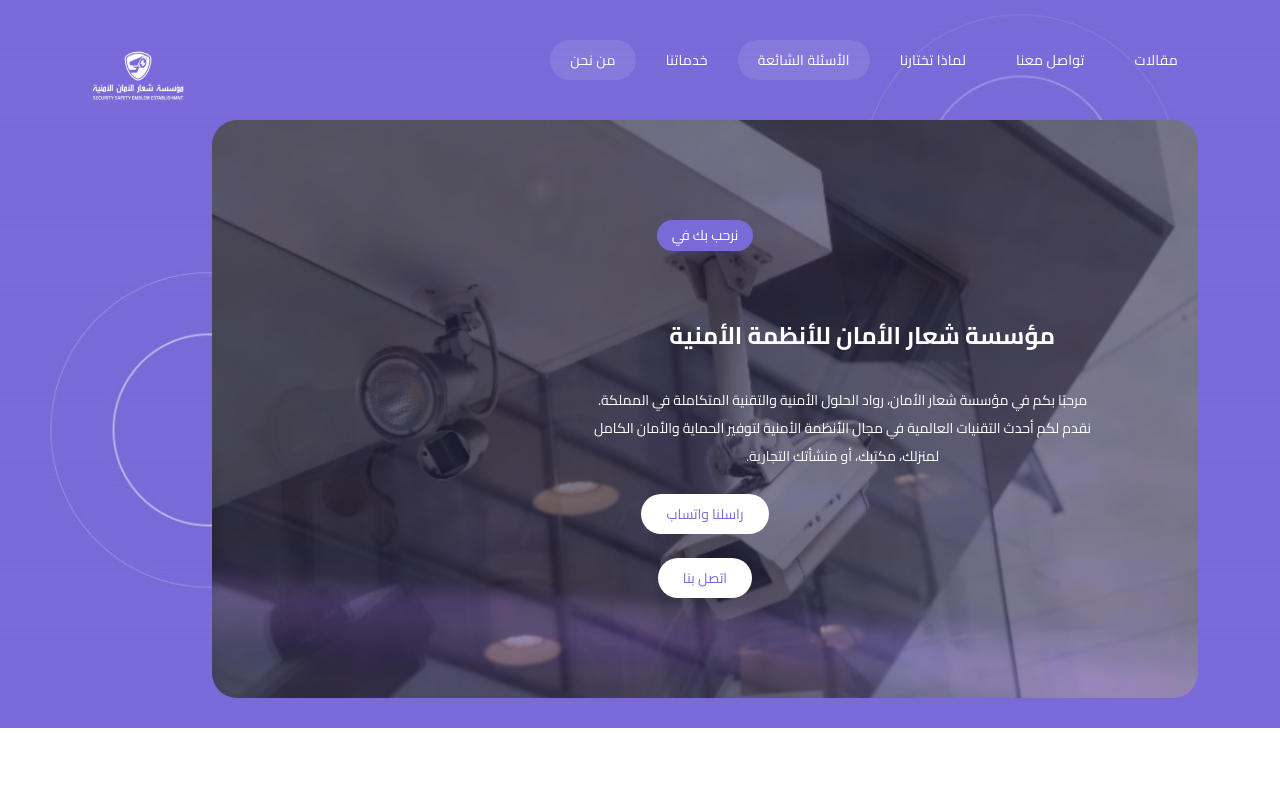
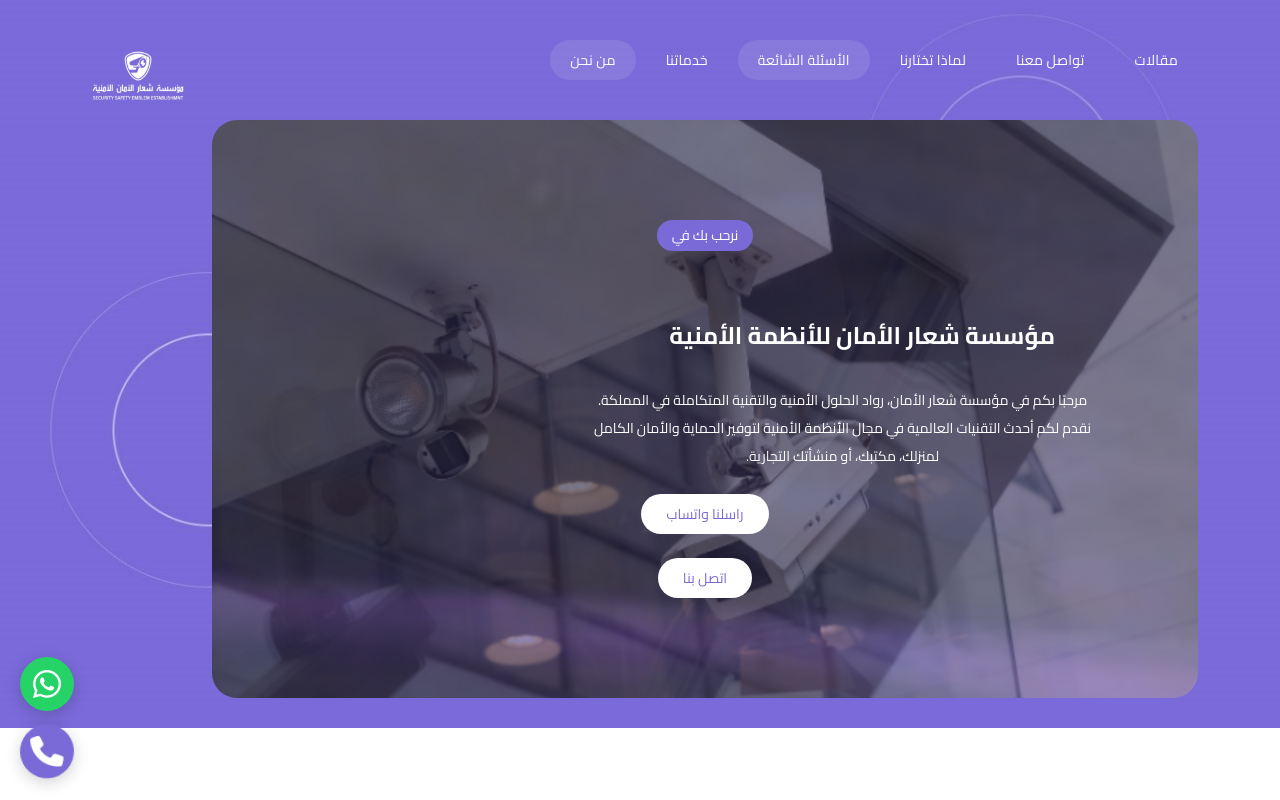
Before and after one commit to akram2000akram/shaaralamaanend, a plain HTML site: page index.html in a window 1280 px wide. Shown: the top 800 px of the page. Drawn offline with nearby package versions, Linux system fonts and the light colour scheme.

Commit message:
Update index.html

```diff
--- a/index.html
+++ b/index.html
@@ -115,6 +115,53 @@
             padding: 5px 10px;
             border-radius: 5px;
         }
+
+
+        /* أزرار الاتصال الثابتة */
+.fixed-contact-buttons {
+    position: fixed;
+    left: 20px;
+    bottom: 20px;
+    z-index: 9999;
+    display: flex;
+    flex-direction: column;
+    gap: 15px;
+}
+
+.fixed-contact-buttons a {
+    display: flex;
+    align-items: center;
+    justify-content: center;
+    width: 54px;
+    height: 54px;
+    border-radius: 50%;
+    color: #fff;
+    font-size: 2rem;
+    box-shadow: 0 4px 16px rgba(0,0,0,0.18);
+    transition: transform 0.2s;
+    animation: shake 1.2s infinite;
+    text-decoration: none;
+}
+
+.fixed-contact-buttons .whatsapp-btn {
+    background: #25D366;
+    animation-delay: 0s;
+}
+
+.fixed-contact-buttons .call-btn {
+    background: #7a6ad8;
+    animation-delay: 0.6s;
+}
+
+@keyframes shake {
+    0% { transform: translateY(0) rotate(0); }
+    10% { transform: translateY(-2px) rotate(-5deg);}
+    20% { transform: translateY(2px) rotate(5deg);}
+    30% { transform: translateY(-2px) rotate(-5deg);}
+    40% { transform: translateY(2px) rotate(5deg);}
+    50% { transform: translateY(0) rotate(0);}
+    100% { transform: translateY(0) rotate(0);}
+}
     </style>
 
 
```
